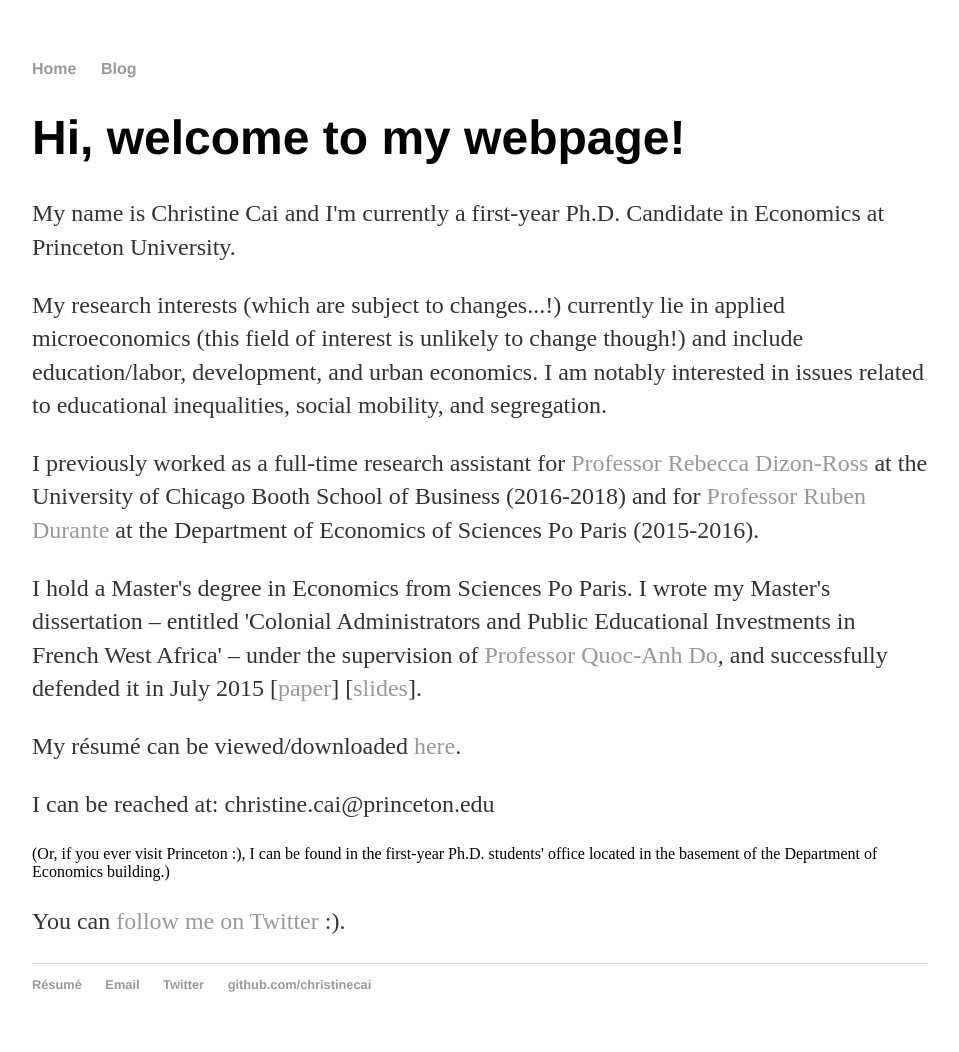
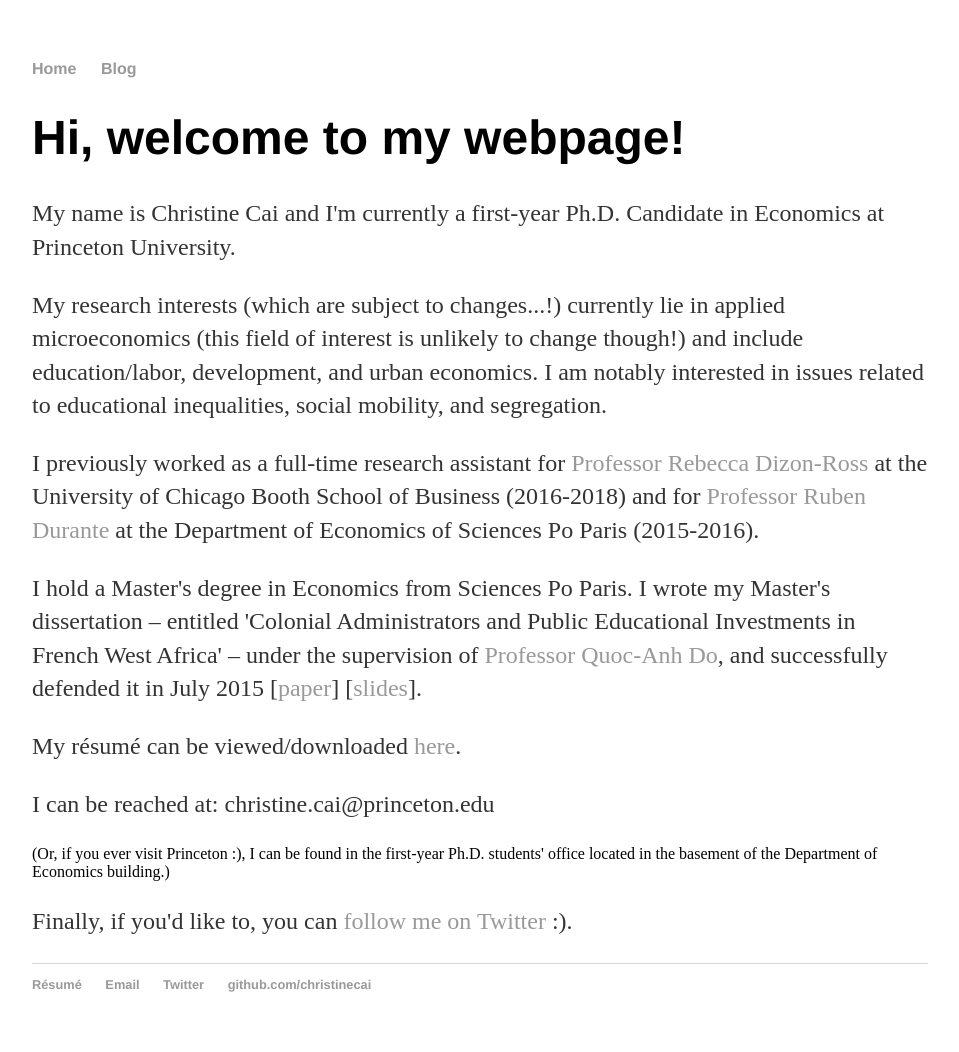
Before and after one commit to christinecai/christinecai.github.io, a Jekyll site: the page built from index.html, in a window 1280 px wide. Shown: the whole page, without its empty margins (160-1119 px from the left). Built offline with Jekyll 4.4.1, drawn with Linux system fonts in a browser that asks for light colours.

Commit message:
Update index.html

```diff
--- a/index.html
+++ b/index.html
@@ -28,6 +28,6 @@
 
 	<p>I can be reached at: christine.cai@princeton.edu </p> (Or, if you ever visit Princeton :), I can be found in the first-year Ph.D. students' office located in the basement of the Department of Economics building.) </p>
 
-	<p>You can <a href="https://twitter.com/Christine_Cai27">follow me on Twitter</a> :).</p>
+	<p>Finally, if you'd like to, you can <a href="https://twitter.com/Christine_Cai27">follow me on Twitter</a> :).</p>
 
 </div><!-- /.blurb -->
```
